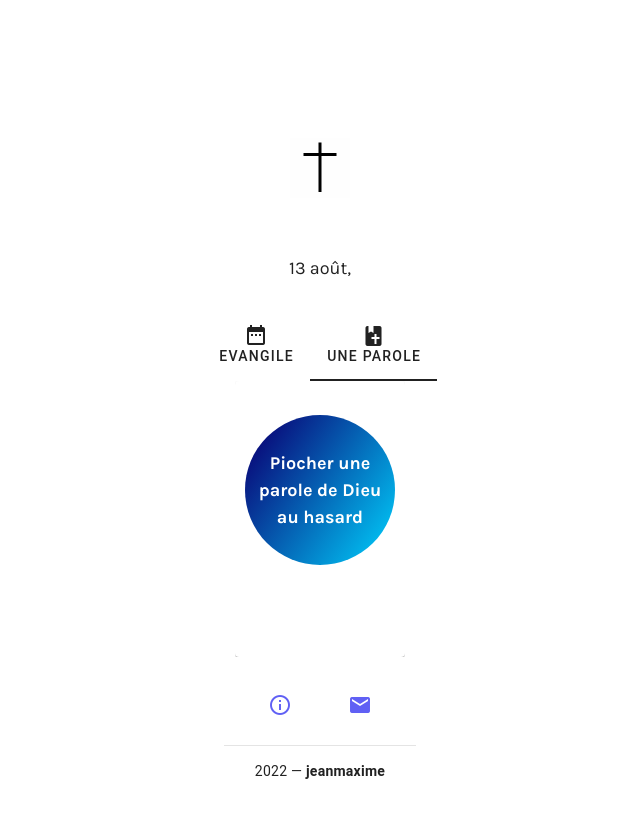
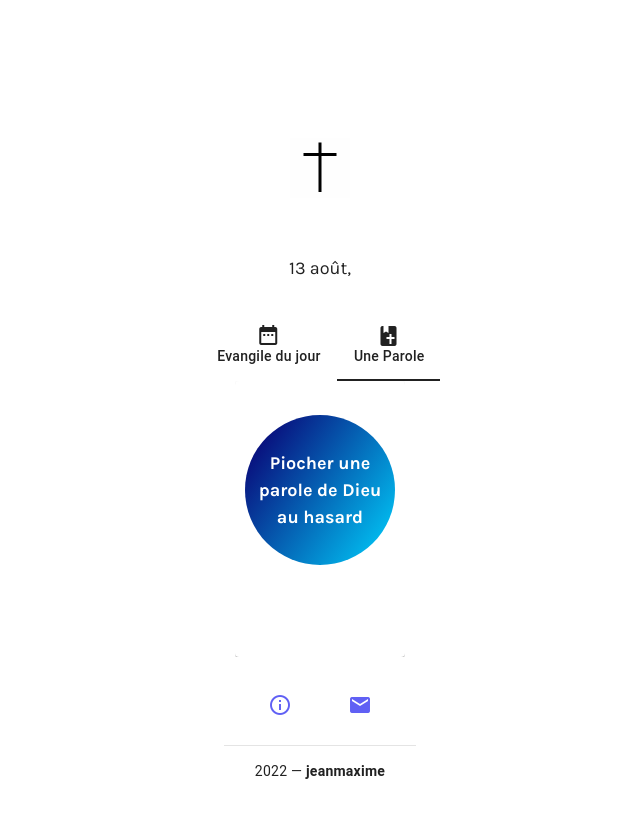
Before and after one commit to jmcob/uneparole.love, a Vue app: page / in a window 1280 px wide. Shown: the top 818 px of the page, without its empty margins (320-960 px from the left). Built offline with nearby package versions, Linux system fonts and the light colour scheme; no server answers; a web font is replaced by a local one.

Commit message:
text size menu

```diff
--- a/src/components/NavBar.vue
+++ b/src/components/NavBar.vue
@@ -12,12 +12,12 @@
     stacked
     slider-color="midnightblue"
   >
-    <v-tab value="tab-2">
+    <v-tab class="text-body-2" value="tab-2">
       <v-icon>mdi-calendar-range</v-icon>
-      Evangile
+      Evangile du jour
     </v-tab>
 
-    <v-tab value="tab-1">
+    <v-tab class="text-body-2" value="tab-1">
       <v-icon>mdi-book-cross</v-icon>
       Une Parole
     </v-tab>
--- a/src/style.scss
+++ b/src/style.scss
@@ -12,6 +12,9 @@
 img {
 margin: 50px;
 }
+
+
+
 .cadre {
     display: flex;
     flex-direction: column;
```
